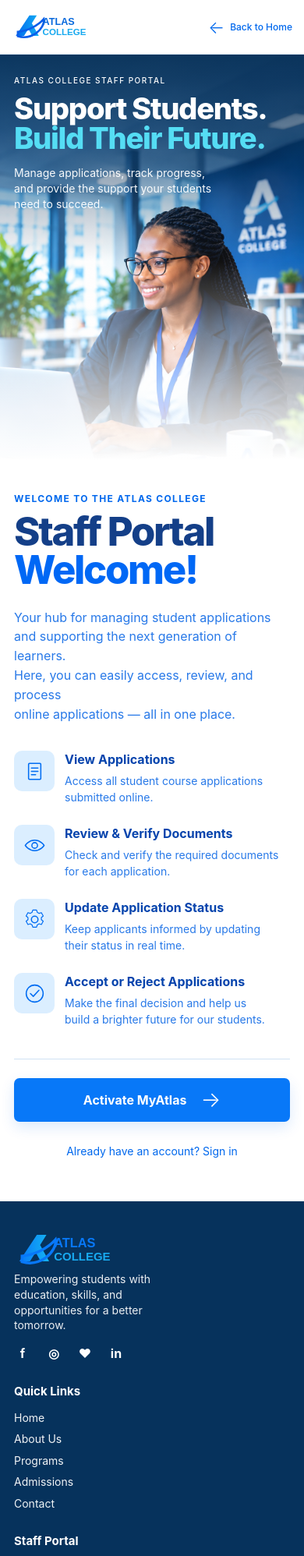
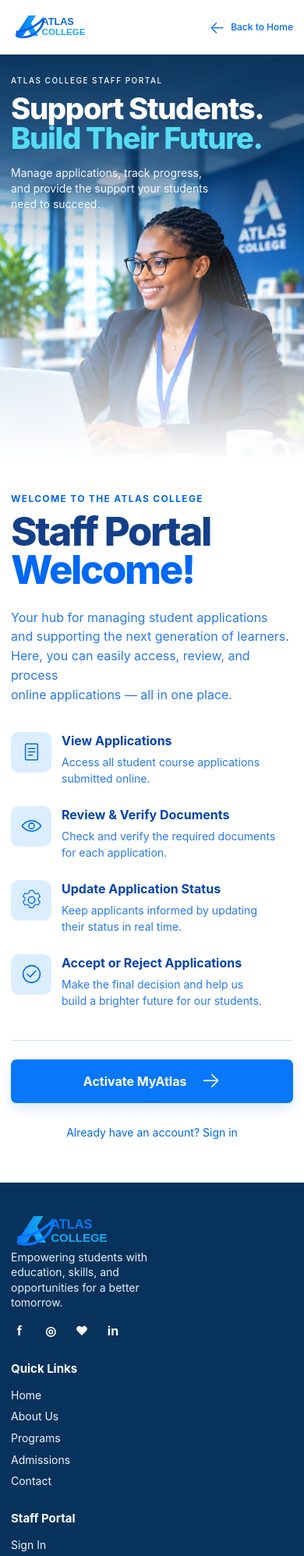
Before and after one commit to euduproassist/myAtlas, a plain HTML site: page a.html in a window 390 px wide. Shown: the top 1996 px of the page at 78% size. Drawn offline with Linux system fonts and the light colour scheme.

Commit message:
Update a.html

```diff
--- a/a.html
+++ b/a.html
@@ -47,8 +47,17 @@
       -webkit-tap-highlight-color: transparent;
     }
 
+    img, svg, video, canvas {
+      display: block;
+      max-width: 100%;
+    }
+
+    p, h1, h2, h3, a, span {
+      overflow-wrap: break-word;
+    }
+
     /* =========================
-       PAGE WRAPPER (STRETCHED EDGE-TO-EDGE)
+       PAGE WRAPPER
        ========================= */
     .page {
       width: 100%;
@@ -66,12 +75,13 @@
        ========================= */
     .site-header {
       width: 100%;
+      max-width: 100%;
       height: 84px;
       min-height: 84px;
       display: flex;
       align-items: center;
       justify-content: space-between;
-      padding: 0 clamp(24px, 5vw, 68px);
+      padding: 0 25px;
       background: #fff;
       border-bottom: 1px solid #dcebf8;
       position: relative;
@@ -126,11 +136,6 @@
       background: #fff;
     }
 
-    /*
-      The image is a separate layer so the left-to-right white fade can
-      be controlled independently. This is the "fading thingy" between
-      the text/details and the woman.
-    */
     .hero-image {
       position: absolute;
       inset: 0 0 0 47%;
@@ -185,11 +190,12 @@
     .hero-left {
       width: 52%;
       max-width: 760px;
+      min-width: 0;
       padding:
         clamp(76px, 7vw, 105px)
-        clamp(34px, 6.5vw, 92px)
+        25px
         90px
-        clamp(34px, 6.5vw, 92px);
+        25px;
     }
 
     .eyebrow {
@@ -218,6 +224,7 @@
 
     .hero-description {
       max-width: 560px;
+      min-width: 0;
       color: #2879e8;
       font-size: clamp(16px, 1.45vw, 21px);
       line-height: 1.58;
@@ -233,6 +240,7 @@
       gap: 31px;
       width: 100%;
       max-width: 650px;
+      min-width: 0;
     }
 
     .feature {
@@ -240,6 +248,7 @@
       grid-template-columns: 72px minmax(0, 1fr);
       gap: 25px;
       align-items: center;
+      min-width: 0;
     }
 
     .feature-icon {
@@ -269,6 +278,7 @@
       line-height: 1.25;
       font-weight: 750;
       margin-bottom: 7px;
+      min-width: 0;
     }
 
     .feature-text {
@@ -276,6 +286,7 @@
       font-size: clamp(14px, 1.27vw, 18px);
       line-height: 1.55;
       font-weight: 400;
+      min-width: 0;
     }
 
     /* =========================
@@ -287,6 +298,7 @@
       border-top: 1px solid #cfe1f4;
       width: 100%;
       max-width: 650px;
+      min-width: 0;
     }
 
     .cta {
@@ -384,7 +396,7 @@
       color: #fff;
       padding:
         42px
-        clamp(24px, 5.7vw, 82px)
+        25px
         28px;
       flex-shrink: 0;
     }
@@ -392,10 +404,15 @@
     .footer-grid {
       width: 100%;
       max-width: 100%;
+      min-width: 0;
       display: grid;
       grid-template-columns: 1.2fr .8fr .8fr 1.1fr;
       gap: clamp(30px, 5vw, 80px);
       padding-bottom: 32px;
+    }
+
+    .footer-brand {
+      min-width: 0;
     }
 
     .footer-brand img {
@@ -434,6 +451,10 @@
       opacity: .7;
     }
 
+    .footer-column {
+      min-width: 0;
+    }
+
     .footer-heading {
       font-size: 15px;
       font-weight: 750;
@@ -454,6 +475,10 @@
 
     .footer-links a:hover {
       text-decoration: underline;
+    }
+
+    .footer-contact {
+      min-width: 0;
     }
 
     .contact-list {
@@ -509,8 +534,8 @@
 
       .hero-left {
         width: 56%;
-        padding-left: 6vw;
-        padding-right: 4vw;
+        padding-left: 25px;
+        padding-right: 25px;
       }
 
       .hero-image {
@@ -557,7 +582,7 @@
       .site-header {
         height: 70px;
         min-height: 70px;
-        padding: 0 20px;
+        padding: 0 18px;
       }
 
       .brand-mark {
@@ -579,11 +604,6 @@
         background: #fff;
       }
 
-      /*
-        On mobile the image becomes a normal full-width section behind
-        the right-side message. The desktop fade remains active but is
-        rotated into a vertical fade so the text stays readable.
-      */
       .hero-image {
         position: relative;
         inset: auto;
@@ -623,7 +643,7 @@
       .hero-left {
         width: 100%;
         max-width: none;
-        padding: 42px 22px 56px;
+        padding: 42px 18px 56px;
         background: #fff;
       }
 
@@ -689,7 +709,7 @@
         top: 26px;
         left: 0;
         width: 100%;
-        padding: 0 22px;
+        padding: 0 18px;
         z-index: 4;
       }
 
@@ -710,7 +730,7 @@
       }
 
       .site-footer {
-        padding: 38px 22px 25px;
+        padding: 38px 18px 25px;
       }
 
       .footer-grid {
@@ -735,7 +755,7 @@
 
     @media (max-width: 420px) {
       .site-header {
-        padding: 0 15px;
+        padding: 0 14px;
       }
 
       .brand-mark {
@@ -747,13 +767,13 @@
       }
 
       .hero-left {
-        padding-left: 18px;
-        padding-right: 18px;
+        padding-left: 14px;
+        padding-right: 14px;
       }
 
       .hero-right-copy {
-        padding-left: 18px;
-        padding-right: 18px;
+        padding-left: 14px;
+        padding-right: 14px;
       }
 
       .feature {
@@ -772,26 +792,9 @@
       }
 
       .site-footer {
-        padding-left: 18px;
-        padding-right: 18px;
+        padding-left: 14px;
+        padding-right: 14px;
       }
-    }
-
-    /* Prevent accidental horizontal overflow from long content. */
-    img,
-    svg,
-    video,
-    canvas {
-      max-width: 100%;
-    }
-
-    p,
-    h1,
-    h2,
-    h3,
-    a,
-    span {
-      overflow-wrap: break-word;
     }
   </style>
 </head>
@@ -826,7 +829,6 @@
   </header>
 
   <main>
-
     <section class="hero">
 
       <!-- Main photographic asset -->
@@ -847,7 +849,6 @@
       </div>
 
       <div class="hero-content">
-
         <div class="hero-left">
 
           <div class="eyebrow">WELCOME TO THE ATLAS COLLEGE</div>
@@ -945,13 +946,10 @@
         </div>
       </div>
     </section>
-
   </main>
 
   <footer class="site-footer">
-
     <div class="footer-grid">
-
       <div class="footer-brand">
         <svg width="150" height="48" viewBox="0 0 220 70" aria-label="Atlas College">
           <defs>
@@ -982,7 +980,7 @@
         </div>
       </div>
 
-      <div>
+      <div class="footer-column">
         <h3 class="footer-heading">Quick Links</h3>
         <nav class="footer-links">
           <a href="#">Home</a>
@@ -993,7 +991,7 @@
         </nav>
       </div>
 
-      <div>
+      <div class="footer-column">
         <h3 class="footer-heading">Staff Portal</h3>
         <nav class="footer-links">
           <a href="#">Sign In</a>
@@ -1022,27 +1020,22 @@
           </div>
         </div>
       </div>
-
     </div>
 
     <div class="footer-bottom">
-      <span>© 2025 Atlas College. All rights reserved.</span>
+      <span>© 2026 Atlas College. All rights reserved.</span>
 
       <div class="legal">
         <a href="#">Privacy Policy</a>
         <a href="#">Terms &amp; Conditions</a>
       </div>
     </div>
-
   </footer>
 </div>
 
-  <script>
-    // Prevent accidental horizontal overflow caused by dynamically
-    // inserted content in the future.
-    document.documentElement.style.overflowX = "hidden";
-    document.body.style.overflowX = "hidden";
-  </script>
-
+<script>
+  document.documentElement.style.overflowX = "hidden";
+  document.body.style.overflowX = "hidden";
+</script>
 </body>
 </html>
```
